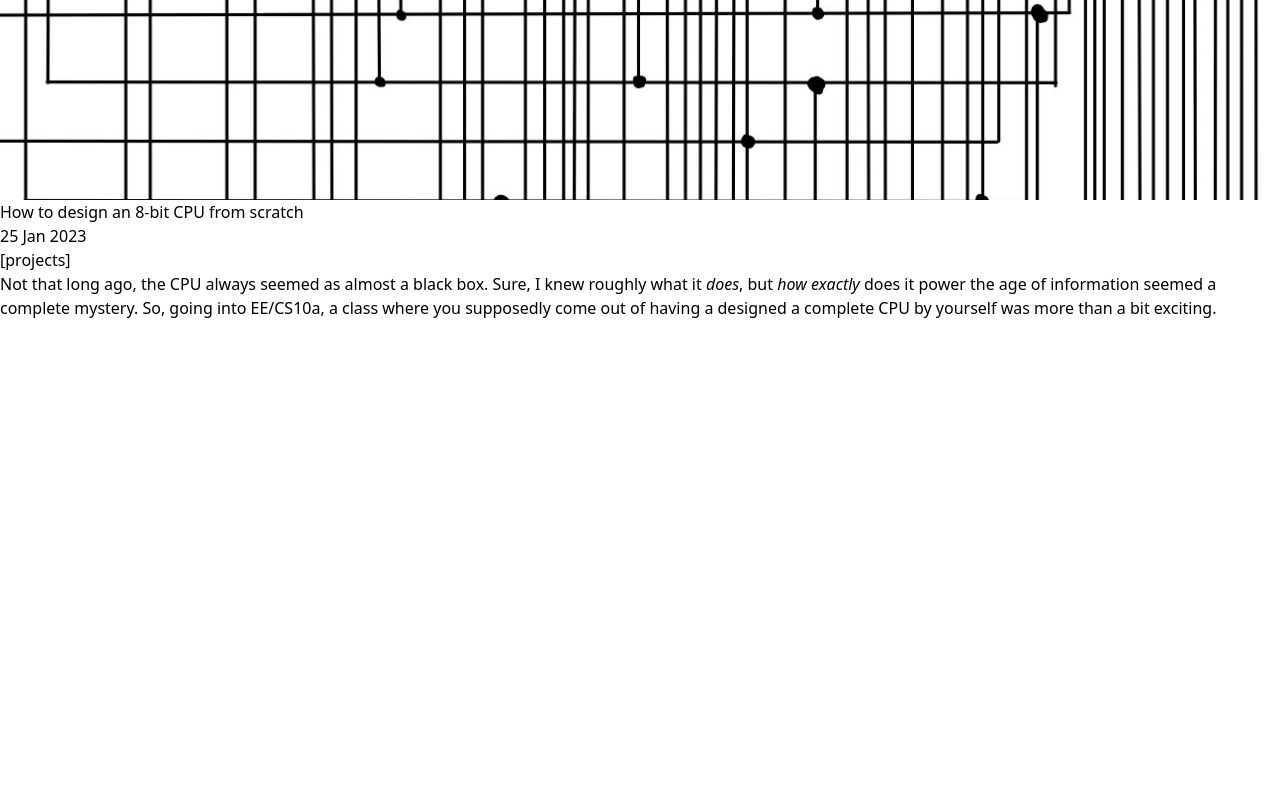
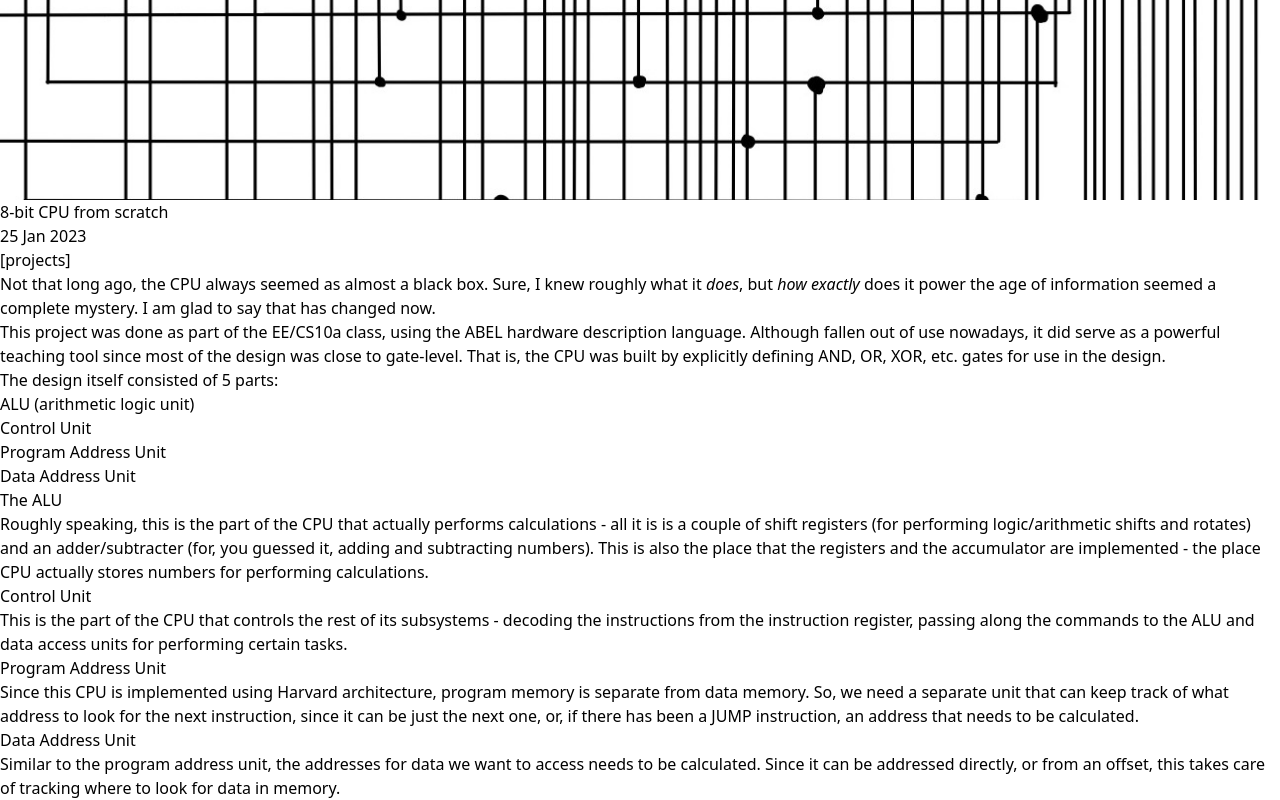
Before and after one commit to opranis/pranis-main, an Eleventy site: page src/blog/posts/2023-01-25-how-to-design-an-8-bit-cpu-from-scratch.md in a window 1280 px wide. Shown: the part 3225-4025 px from the top of the page. Before the commit the page ends 3545 px from the top, so only its background shows below. Built offline with nearby package versions, Linux system fonts and the light colour scheme; Eleventy itself is replaced by a stand-in of ours; files that its build step writes are made by us from their sources.

Commit message:
Update Post “2023-01-25-how-to-design-an-8-bit-cpu-from-scratch”

```diff
--- a/src/blog/posts/2023-01-25-how-to-design-an-8-bit-cpu-from-scratch.md
+++ b/src/blog/posts/2023-01-25-how-to-design-an-8-bit-cpu-from-scratch.md
@@ -1,8 +1,33 @@
 ---
-title: How to design an 8-bit CPU from scratch
+title: 8-bit CPU from scratch
 date: 2023-01-25T14:34:28.403Z
 tags:
   - projects
 thumbnail: /media/post_images/logicgates.jpg
 ---
-Not that long ago, the CPU always seemed as almost a black box. Sure, I knew roughly what it *does*, but *how exactly* does it power the age of information seemed a complete mystery. So, going into EE/CS10a, a class where you supposedly come out of having a designed a complete CPU by yourself was more than a bit exciting.
+Not that long ago, the CPU always seemed as almost a black box. Sure, I knew roughly what it *does*, but *how exactly* does it power the age of information seemed a complete mystery. I am glad to say that has changed now.
+
+This project was done as part of the EE/CS10a class, using the ABEL hardware description language. Although fallen out of use nowadays, it did serve as a powerful teaching tool since most of the design was close to gate-level. That is, the CPU was built by explicitly defining AND, OR, XOR, etc. gates for use in the design.
+
+The design itself consisted of 5 parts:
+
+1. ALU (arithmetic logic unit)
+2. Control Unit
+3. Program Address Unit
+4. Data Address Unit
+
+## The ALU
+
+Roughly speaking, this is the part of the CPU that actually performs calculations - all it is is a couple of shift registers (for performing logic/arithmetic shifts and rotates) and an adder/subtracter (for, you guessed it, adding and subtracting numbers). This is also the place that the registers and the accumulator are implemented - the place CPU actually stores numbers for performing calculations.
+
+## Control Unit
+
+This is the part of the CPU that controls the rest of its subsystems - decoding the instructions from the instruction register, passing along the commands to the ALU and data access units for performing certain tasks.
+
+## Program Address Unit
+
+Since this CPU is implemented using Harvard architecture, program memory is separate from data memory. So, we need a separate unit that can keep track of what address to look for the next instruction, since it can be just the next one, or, if there has been a JUMP instruction, an address that needs to be calculated.
+
+## Data Address Unit
+
+Similar to the program address unit, the addresses for data we want to access needs to be calculated. Since it can be addressed directly, or from an offset, this takes care of tracking where to look for data in memory.
```
